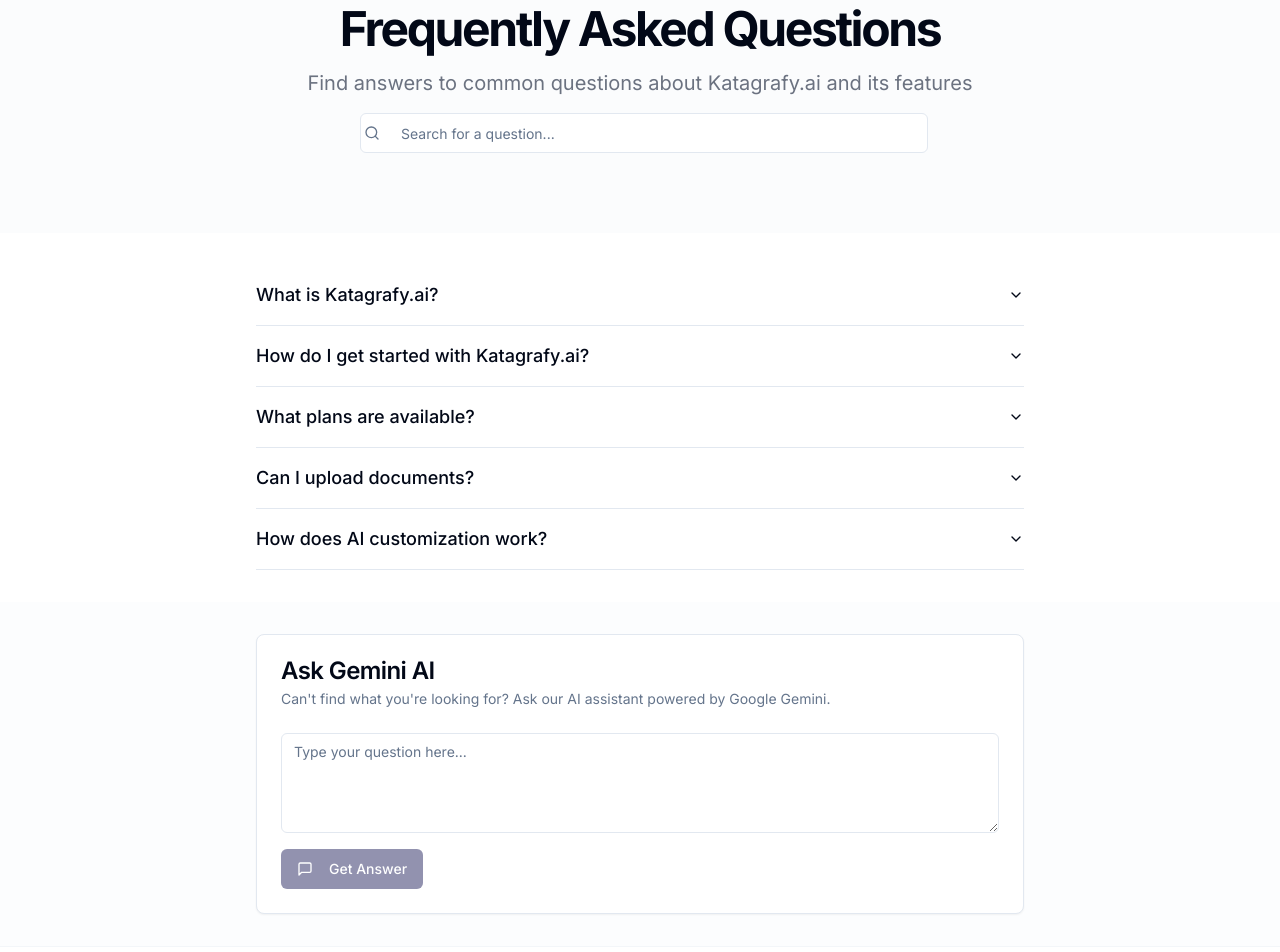
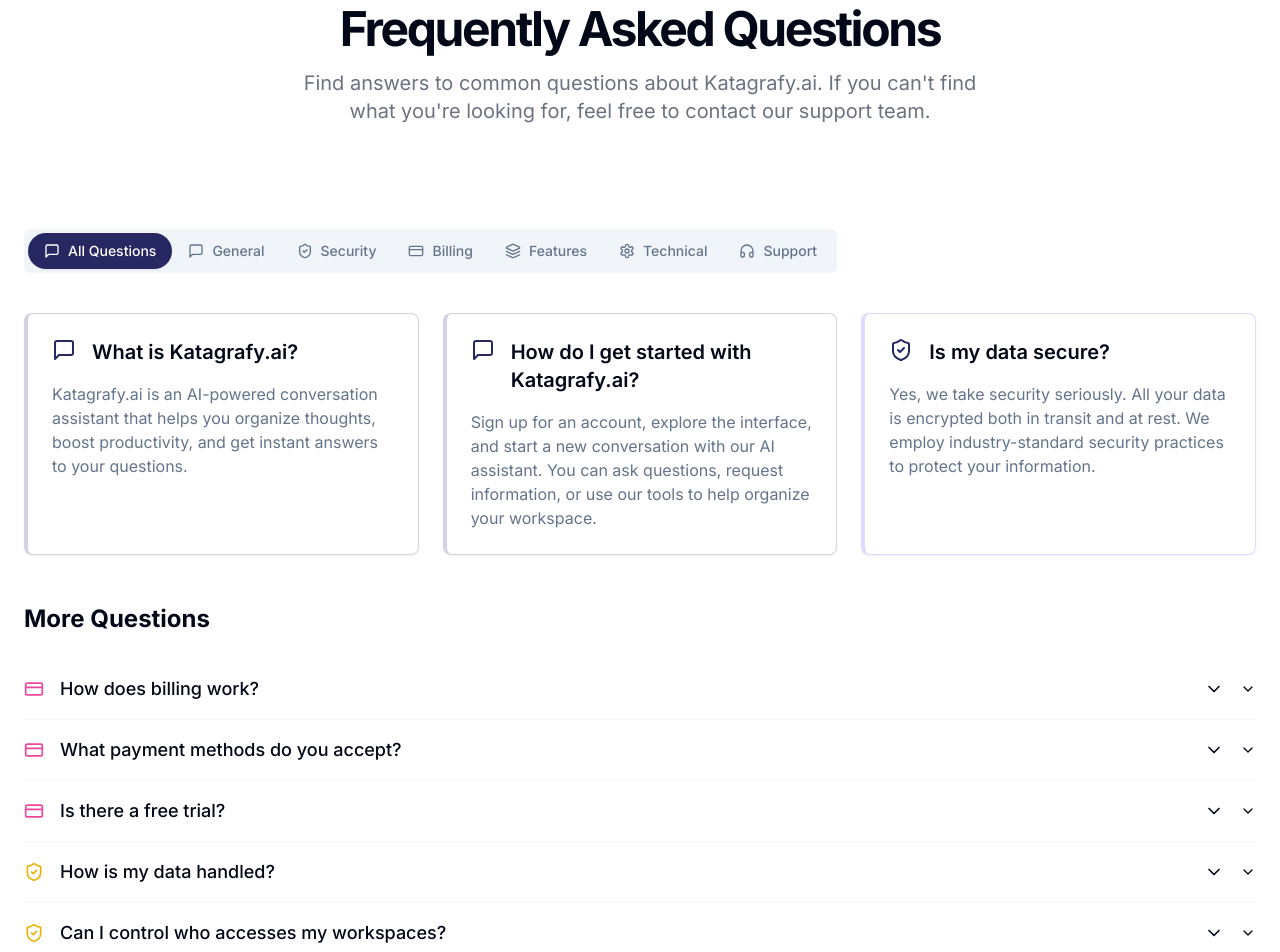
Before and after one commit to khairunnisa1231/whisper-workspace-wonder, a React (Vite) app: page /faq in a window 1280 px wide. Shown: the part 140-1092 px from the top of the page. Built offline with nearby package versions, Linux system fonts and the light colour scheme.

Commit message:
Refactor: Update FAQ page
Update the FAQ page based on the provided design.

```diff
--- a/src/integrations/supabase/types.ts
+++ b/src/integrations/supabase/types.ts
@@ -147,6 +147,106 @@ export type Database = {
         }
         Relationships: []
       }
+      user_chat_settings: {
+        Row: {
+          chat_style: string
+          created_at: string | null
+          font_size: string
+          id: string
+          updated_at: string | null
+          user_id: string
+        }
+        Insert: {
+          chat_style?: string
+          created_at?: string | null
+          font_size?: string
+          id?: string
+          updated_at?: string | null
+          user_id: string
+        }
+        Update: {
+          chat_style?: string
+          created_at?: string | null
+          font_size?: string
+          id?: string
+          updated_at?: string | null
+          user_id?: string
+        }
+        Relationships: []
+      }
+      workspace_invitations: {
+        Row: {
+          created_at: string | null
+          id: string
+          invited_by: string
+          invited_user_id: string
+          status: string
+          updated_at: string | null
+          workspace_id: number
+        }
+        Insert: {
+          created_at?: string | null
+          id?: string
+          invited_by: string
+          invited_user_id: string
+          status?: string
+          updated_at?: string | null
+          workspace_id: number
+        }
+        Update: {
+          created_at?: string | null
+          id?: string
+          invited_by?: string
+          invited_user_id?: string
+          status?: string
+          updated_at?: string | null
+          workspace_id?: number
+        }
+        Relationships: [
+          {
+            foreignKeyName: "workspace_invitations_workspace_id_fkey"
+            columns: ["workspace_id"]
+            isOneToOne: false
+            referencedRelation: "workspaces"
+            referencedColumns: ["id"]
+          },
+        ]
+      }
+      workspace_members: {
+        Row: {
+          created_at: string | null
+          id: string
+          role: string
+          updated_at: string | null
+          user_id: string
+          workspace_id: number
+        }
+        Insert: {
+          created_at?: string | null
+          id?: string
+          role?: string
+          updated_at?: string | null
+          user_id: string
+          workspace_id: number
+        }
+        Update: {
+          created_at?: string | null
+          id?: string
+          role?: string
+          updated_at?: string | null
+          user_id?: string
+          workspace_id?: number
+        }
+        Relationships: [
+          {
+            foreignKeyName: "workspace_members_workspace_id_fkey"
+            columns: ["workspace_id"]
+            isOneToOne: false
+            referencedRelation: "workspaces"
+            referencedColumns: ["id"]
+          },
+        ]
+      }
       workspaces: {
         Row: {
           created_at: string
@@ -154,7 +254,7 @@ export type Database = {
           id: number
           name: string | null
           updated_at: string | null
-          user_id: string | null
+          user_id: string
         }
         Insert: {
           created_at?: string
@@ -162,7 +262,7 @@ export type Database = {
           id?: number
           name?: string | null
           updated_at?: string | null
-          user_id?: string | null
+          user_id: string
         }
         Update: {
           created_at?: string
@@ -170,7 +270,7 @@ export type Database = {
           id?: number
           name?: string | null
           updated_at?: string | null
-          user_id?: string | null
+          user_id?: string
         }
         Relationships: []
       }
--- a/src/pages/FAQPage.tsx
+++ b/src/pages/FAQPage.tsx
@@ -1,5 +1,5 @@
 
-import { useState, useRef } from "react";
+import { useState } from "react";
 import { Navbar } from "@/components/Navbar";
 import { Footer } from "@/components/Footer";
 import {
@@ -8,204 +8,257 @@ import {
   AccordionItem,
   AccordionTrigger
 } from "@/components/ui/accordion";
-import { Button } from "@/components/ui/button";
-import { Input } from "@/components/ui/input";
-import { Textarea } from "@/components/ui/textarea";
+import { Tabs, TabsContent, TabsList, TabsTrigger } from "@/components/ui/tabs";
 import {
   Card,
-  CardContent,
-  CardDescription,
-  CardFooter,
-  CardHeader,
-  CardTitle
+  CardContent
 } from "@/components/ui/card";
-import { useToast } from "@/hooks/use-toast";
-import { useGemini } from "@/hooks/use-gemini";
-import { Loader2, MessageSquare, Search } from "lucide-react";
+import {
+  MessageSquare,
+  ShieldCheck,
+  CreditCard,
+  Layers,
+  Settings,
+  HeadphonesIcon,
+  ChevronDown
+} from "lucide-react";
+import { cn } from "@/lib/utils";
 
-// Sample FAQ data
+// FAQ data organized by categories
+const faqCategories = [
+  {
+    id: "all",
+    label: "All Questions",
+    icon: MessageSquare
+  },
+  {
+    id: "general",
+    label: "General",
+    icon: MessageSquare
+  },
+  {
+    id: "security",
+    label: "Security",
+    icon: ShieldCheck
+  },
+  {
+    id: "billing",
+    label: "Billing",
+    icon: CreditCard
+  },
+  {
+    id: "features",
+    label: "Features",
+    icon: Layers
+  },
+  {
+    id: "technical",
+    label: "Technical",
+    icon: Settings
+  },
+  {
+    id: "support",
+    label: "Support",
+    icon: HeadphonesIcon
+  }
+];
+
+// Featured FAQ items to be displayed at the top
+const featuredFaqs = [
+  {
+    id: "what-is",
+    question: "What is Katagrafy.ai?",
+    answer: "Katagrafy.ai is an AI-powered conversation assistant that helps you organize thoughts, boost productivity, and get instant answers to your questions.",
+    category: "general",
+    icon: MessageSquare,
+    color: "border-primary/20"
+  },
+  {
+    id: "get-started",
+    question: "How do I get started with Katagrafy.ai?",
+    answer: "Sign up for an account, explore the interface, and start a new conversation with our AI assistant. You can ask questions, request information, or use our tools to help organize your workspace.",
+    category: "general",
+    icon: MessageSquare,
+    color: "border-primary/20"
+  },
+  {
+    id: "data-secure",
+    question: "Is my data secure?",
+    answer: "Yes, we take security seriously. All your data is encrypted both in transit and at rest. We employ industry-standard security practices to protect your information.",
+    category: "security",
+    icon: ShieldCheck,
+    color: "border-secondary/20"
+  }
+];
+
+// All FAQ items organized by category
 const faqItems = [
   {
-    id: "faq-1",
-    question: "What is Katagrafy.ai?",
-    answer: "Katagrafy.ai is an AI-powered conversation assistant that helps you organize your thoughts, boost productivity, and get instant answers to your questions.",
+    id: "billing-work",
+    question: "How does billing work?",
+    answer: "We offer monthly and annual subscription plans. You'll be billed at the start of each billing cycle. You can upgrade, downgrade, or cancel your subscription at any time through the account settings page.",
+    category: "billing"
   },
   {
-    id: "faq-2",
-    question: "How do I get started with Katagrafy.ai?",
-    answer: "To get started, simply sign up for an account, choose a plan that fits your needs, and start chatting with our AI assistant. You can ask questions, upload documents, and organize your conversations in folders.",
+    id: "payment-methods",
+    question: "What payment methods do you accept?",
+    answer: "We accept all major credit cards (Visa, Mastercard, American Express), PayPal, and select regional payment methods. For enterprise customers, we also offer invoicing options.",
+    category: "billing"
   },
   {
-    id: "faq-3",
-    question: "What plans are available?",
-    answer: "We offer three plans: Starter, Basic, and Pro. Each plan comes with different features and usage limits. You can view the details on our pricing page.",
+    id: "free-trial",
+    question: "Is there a free trial?",
+    answer: "Yes, we offer a 14-day free trial on all plans. No credit card is required to start your trial. You'll be notified before your trial ends so you can decide if you want to continue with a paid subscription.",
+    category: "billing"
   },
   {
-    id: "faq-4",
-    question: "Can I upload documents?",
-    answer: "Yes, all plans allow you to upload documents. The file size and number of documents vary by plan. Starter allows 5 documents up to 25MB each, Basic allows 10 documents up to 50MB each, and Pro allows 25 documents up to 100MB each.",
+    id: "data-privacy",
+    question: "How is my data handled?",
+    answer: "Your data is stored securely in encrypted form. We do not sell or share your data with third parties. You maintain ownership of all your content, and you can export or delete your data at any time.",
+    category: "security"
   },
   {
-    id: "faq-5",
-    question: "How does AI customization work?",
-    answer: "AI customization allows you to personalize how the AI responds to your prompts. You can adjust the tone, style, and focus areas of the AI to better match your needs. This feature is available on Basic and Pro plans.",
+    id: "access-controls",
+    question: "Can I control who accesses my workspaces?",
+    answer: "Yes, you have full control over who can access your workspaces. You can invite team members with different permission levels and revoke access at any time.",
+    category: "security"
+  },
+  {
+    id: "file-upload",
+    question: "What file types can I upload?",
+    answer: "Katagrafy.ai supports a wide range of file types including PDFs, Word documents, Excel spreadsheets, text files, images, and more. The maximum file size depends on your subscription plan.",
+    category: "features"
+  },
+  {
+    id: "ai-models",
+    question: "What AI models power Katagrafy.ai?",
+    answer: "Katagrafy.ai is powered by state-of-the-art language models, including Google Gemini and other specialized models tailored to specific tasks. We continuously update our AI technology to provide the best experience.",
+    category: "technical"
+  },
+  {
+    id: "api-access",
+    question: "Do you provide API access?",
+    answer: "Yes, enterprise and pro plans include API access that allows you to integrate Katagrafy.ai's capabilities into your own applications and workflows. Comprehensive documentation is available for developers.",
+    category: "technical"
+  },
+  {
+    id: "contact-support",
+    question: "How can I contact support?",
+    answer: "You can reach our support team through the in-app chat, by emailing support@katagrafy.ai, or by scheduling a call through the support page. Enterprise customers have access to dedicated support channels.",
+    category: "support"
   }
 ];
 
 export default function FAQPage() {
-  const [searchQuery, setSearchQuery] = useState("");
-  const [customQuestion, setCustomQuestion] = useState("");
-  const [aiResponse, setAiResponse] = useState("");
-  const { toast } = useToast();
-  const aiResponseRef = useRef<HTMLDivElement>(null);
-  const { askQuestion, isLoading } = useGemini();
+  const [activeTab, setActiveTab] = useState("all");
 
-  // Filter FAQ items based on search query
-  const filteredFAQs = searchQuery
-    ? faqItems.filter(item =>
-        item.question.toLowerCase().includes(searchQuery.toLowerCase()) ||
-        item.answer.toLowerCase().includes(searchQuery.toLowerCase())
-      )
-    : faqItems;
-
-  // Handle custom question submission
-  const handleCustomQuestionSubmit = async (e: React.FormEvent) => {
-    e.preventDefault();
-
-    if (!customQuestion.trim()) {
-      toast({
-        title: "Please enter a question",
-        description: "Your question cannot be empty.",
-        variant: "destructive"
-      });
-      return;
-    }
-
-    setAiResponse("");
-
-    try {
-      const answer = await askQuestion(customQuestion);
-      setAiResponse(answer);
-
-      // Scroll to answer
-      setTimeout(() => {
-        aiResponseRef.current?.scrollIntoView({ behavior: 'smooth' });
-      }, 100);
-    } catch (error) {
-      console.error('Error getting answer:', error);
-      // Error handling is done in the hook
-    }
-  };
+  // Filter FAQ items based on the active tab
+  const filteredFaqs = activeTab === "all"
+    ? faqItems
+    : faqItems.filter(item => item.category === activeTab);
 
   return (
     <div className="flex min-h-screen flex-col">
       <Navbar />
       <main className="flex-1">
-        <section className="py-12 md:py-16 lg:py-20 bg-muted/30">
+        {/* Hero Section */}
+        <section className="py-12 md:py-16 lg:py-20 bg-background">
           <div className="container px-4 md:px-6">
-            <div className="flex flex-col items-center justify-center space-y-4 text-center">
+            <div className="flex flex-col items-center justify-center space-y-4 text-center max-w-3xl mx-auto">
               <h1 className="text-3xl font-bold tracking-tighter sm:text-4xl md:text-5xl">
                 Frequently Asked Questions
               </h1>
               <p className="max-w-[700px] text-gray-500 md:text-xl dark:text-gray-400">
-                Find answers to common questions about Katagrafy.ai and its features
+                Find answers to common questions about Katagrafy.ai. If you can't find what you're looking for, feel free to contact our support team.
               </p>
-              <div className="w-full max-w-xl flex items-center space-x-2 relative">
-                <Search className="absolute left-3 h-4 w-4 text-muted-foreground" />
-                <Input
-                  placeholder="Search for a question..."
-                  value={searchQuery}
-                  onChange={(e) => setSearchQuery(e.target.value)}
-                  className="pl-10"
-                />
-                {searchQuery && (
-                  <Button
-                    variant="ghost"
-                    size="sm"
-                    className="absolute right-2"
-                    onClick={() => setSearchQuery("")}
-                  >
-                    Clear
-                  </Button>
-                )}
-              </div>
             </div>
           </div>
         </section>
 
-        <section className="py-8">
+        {/* Category Tabs */}
+        <section className="py-6">
           <div className="container px-4 md:px-6">
-            <div className="mx-auto max-w-3xl space-y-4">
-              {filteredFAQs.length > 0 ? (
+            <Tabs
+              defaultValue="all"
+              value={activeTab}
+              onValueChange={setActiveTab}
+              className="w-full"
+            >
+              <div className="overflow-x-auto pb-2">
+                <TabsList className="inline-flex w-auto p-1 h-auto">
+                  {faqCategories.map((category) => (
+                    <TabsTrigger
+                      key={category.id}
+                      value={category.id}
+                      className="flex items-center gap-2 px-4 py-2 rounded-full data-[state=active]:bg-primary data-[state=active]:text-primary-foreground"
+                    >
+                      <category.icon className="h-4 w-4" />
+                      <span>{category.label}</span>
+                    </TabsTrigger>
+                  ))}
+                </TabsList>
+              </div>
+
+              {/* Featured FAQs */}
+              {activeTab === "all" && (
+                <div className="grid gap-6 md:grid-cols-2 lg:grid-cols-3 mt-8">
+                  {featuredFaqs.map((faq) => (
+                    <Card key={faq.id} className={cn("overflow-hidden border-l-4", faq.color)}>
+                      <CardContent className="p-6">
+                        <div className="flex items-start gap-4 mb-4">
+                          <div className="shrink-0">
+                            <faq.icon className="h-6 w-6 text-primary" />
+                          </div>
+                          <h3 className="text-xl font-semibold">{faq.question}</h3>
+                        </div>
+                        <p className="text-muted-foreground">{faq.answer}</p>
+                      </CardContent>
+                    </Card>
+                  ))}
+                </div>
+              )}
+
+              {/* All FAQs by category */}
+              <div className="mt-12">
+                <h2 className="text-2xl font-bold mb-6">More Questions</h2>
                 <Accordion type="single" collapsible className="w-full">
-                  {filteredFAQs.map((item) => (
-                    <AccordionItem key={item.id} value={item.id}>
-                      <AccordionTrigger className="text-lg font-medium text-left">
-                        {item.question}
+                  {filteredFaqs.map((item) => (
+                    <AccordionItem key={item.id} value={item.id} className="border-b border-border/40">
+                      <AccordionTrigger className="flex items-center gap-4 text-lg font-medium py-4">
+                        {item.category === 'billing' && <CreditCard className="h-5 w-5 text-pink-500" />}
+                        {item.category === 'security' && <ShieldCheck className="h-5 w-5 text-yellow-500" />}
+                        {item.category === 'features' && <Layers className="h-5 w-5 text-blue-500" />}
+                        {item.category === 'technical' && <Settings className="h-5 w-5 text-purple-500" />}
+                        {item.category === 'support' && <HeadphonesIcon className="h-5 w-5 text-green-500" />}
+                        {item.category === 'general' && <MessageSquare className="h-5 w-5 text-primary" />}
+                        <span className="flex-1 text-left">{item.question}</span>
+                        <ChevronDown className="h-5 w-5 shrink-0 transition-transform duration-200" />
                       </AccordionTrigger>
-                      <AccordionContent className="text-gray-600 dark:text-gray-300">
+                      <AccordionContent className="py-4 pl-12 text-gray-600 dark:text-gray-300">
                         {item.answer}
                       </AccordionContent>
                     </AccordionItem>
                   ))}
                 </Accordion>
-              ) : (
-                <div className="text-center py-10">
-                  <p className="text-gray-500 dark:text-gray-400">
-                    No FAQ matches your search. Try asking your question below.
-                  </p>
-                </div>
-              )}
-            </div>
+              </div>
+            </Tabs>
           </div>
         </section>
 
-        <section className="py-8 bg-muted/20">
+        {/* Contact Support Section */}
+        <section className="py-12 bg-muted/20">
           <div className="container px-4 md:px-6">
-            <div className="mx-auto max-w-3xl">
-              <Card>
-                <CardHeader>
-                  <CardTitle>Ask Gemini AI</CardTitle>
-                  <CardDescription>
-                    Can't find what you're looking for? Ask our AI assistant powered by Google Gemini.
-                  </CardDescription>
-                </CardHeader>
-                <CardContent>
-                  <form onSubmit={handleCustomQuestionSubmit} className="space-y-4">
-                    <Textarea
-                      placeholder="Type your question here..."
-                      value={customQuestion}
-                      onChange={(e) => setCustomQuestion(e.target.value)}
-                      className="min-h-[100px]"
-                    />
-                    <Button type="submit" disabled={isLoading || !customQuestion.trim()}>
-                      {isLoading ? (
-                        <>
-                          <Loader2 className="mr-2 h-4 w-4 animate-spin" />
-                          Getting Answer...
-                        </>
-                      ) : (
-                        <>
-                          <MessageSquare className="mr-2 h-4 w-4" />
-                          Get Answer
-                        </>
-                      )}
-                    </Button>
-                  </form>
-                </CardContent>
-                {aiResponse && (
-                  <CardFooter className="flex flex-col items-start" ref={aiResponseRef}>
-                    <div className="pt-4 border-t w-full">
-                      <h3 className="font-semibold mb-2">Answer:</h3>
-                      <div className="prose prose-sm dark:prose-invert max-w-none">
-                        {aiResponse.split('\n').map((paragraph, idx) => (
-                          <p key={idx} className="mb-2">{paragraph}</p>
-                        ))}
-                      </div>
-                    </div>
-                  </CardFooter>
-                )}
-              </Card>
+            <div className="mx-auto max-w-3xl text-center">
+              <h2 className="text-2xl font-bold mb-4">Still have questions?</h2>
+              <p className="mb-6 text-muted-foreground">Our support team is here to help with any questions you might have.</p>
+              <div className="flex flex-col sm:flex-row gap-4 justify-center">
+                <a href="mailto:support@katagrafy.ai" className="inline-flex items-center justify-center px-6 py-3 rounded-md bg-primary text-primary-foreground hover:bg-primary/90">
+                  Contact Support
+                </a>
+                <a href="#" className="inline-flex items-center justify-center px-6 py-3 rounded-md border border-input bg-background hover:bg-accent hover:text-accent-foreground">
+                  View Documentation
+                </a>
+              </div>
             </div>
           </div>
         </section>
```
